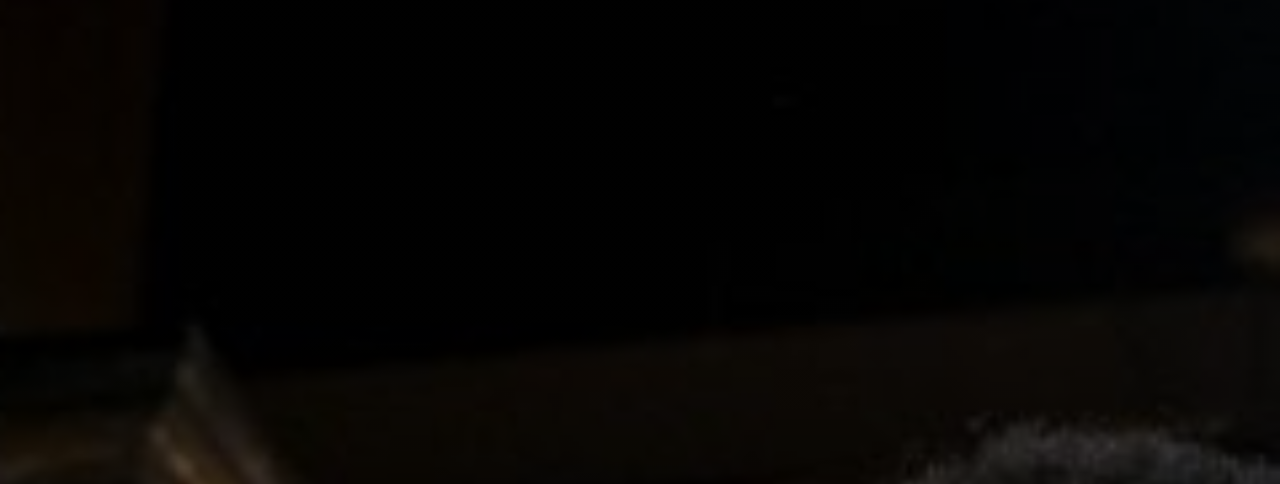
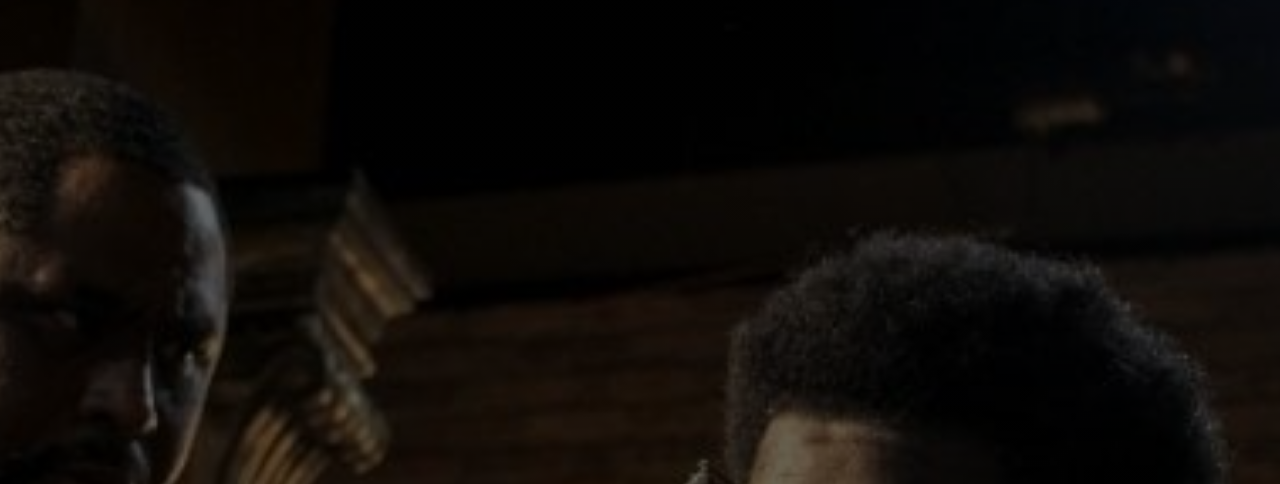
Before and after one commit to Bradley267ocks/Ty-s-Barber-shop-, a plain HTML site: page index.html in a window 1280 px wide. Shown: the part 101-585 px from the top of the page. Drawn offline with Linux system fonts and the light colour scheme.

Commit message:
Update styles.css

```diff
--- a/styles.css
+++ b/styles.css
@@ -214,7 +214,7 @@ nav ul li a.active:after {
 
 /* Hero Section with GIF Background */
 .hero {
-    height: 300vh;
+    height: 190vh;
     background:
         linear-gradient(rgba(0, 0, 0, 0.6), rgba(0, 0, 0, 0.6)),
         url('3_69e2fd98-aff2-4e2c-95f4-b6c557400d24.jpg')
```
